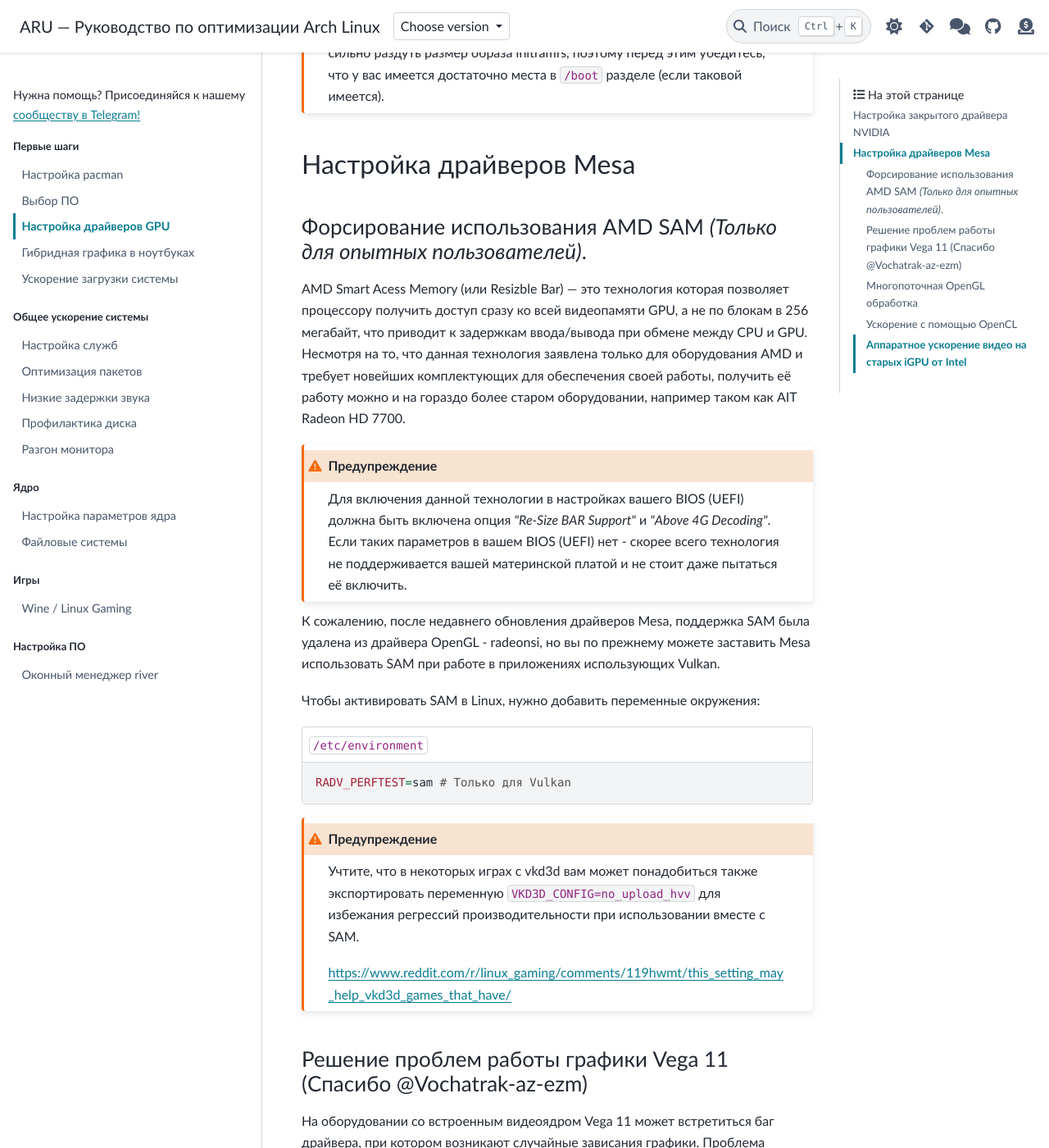
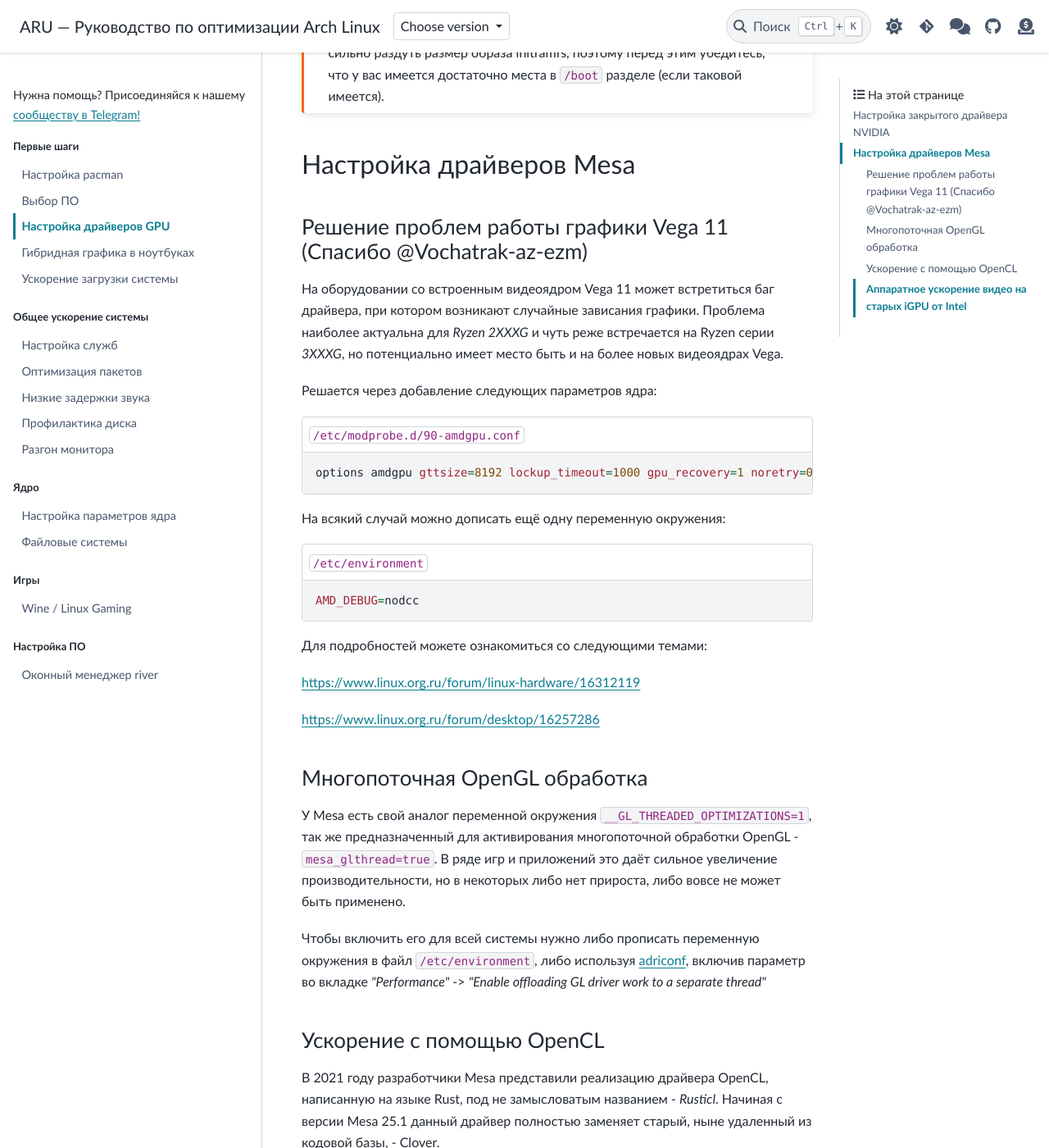
Before and after one commit to ventureoo/ARU, a Sphinx documentation site: the page built from docs/source/drivers.rst, in a window 1280 px wide and 1400 px high, scrolled down 4730 px. Shown: the whole window at 82% size. Built offline with Sphinx 7.4.7 and the PyData theme 0.15.4, drawn with Linux system fonts in a browser that asks for light colours.

Commit message:
first-steps/drivers: Remove forcing SAM on RADV
SAM should already work by default under certain circumstances,
otherwise it may lead to performance degradation, so it should not be
recommended to use this variable.

Signed-off-by: Vasiliy Stelmachenok <ventureo@cachyos.org>

```diff
--- a/docs/source/drivers.rst
+++ b/docs/source/drivers.rst
@@ -238,46 +238,6 @@
 Настройка драйверов Mesa
 =========================
 
-.. index:: amd, sam, bar
-.. _force_amd_sam:
-
---------------------------------------------------------------------------
-Форсирование использования AMD SAM *(Только для опытных пользователей)*.
---------------------------------------------------------------------------
-
-AMD Smart Acess Memory (или Resizble Bar) — это технология которая
-позволяет процессору получить доступ сразу ко всей видеопамяти GPU, а
-не по блокам в 256 мегабайт, что приводит к задержкам ввода/вывода при
-обмене между CPU и GPU. Несмотря на то, что данная технология заявлена
-только для оборудования AMD и требует новейших комплектующих для
-обеспечения своей работы, получить её работу можно и на гораздо более
-старом оборудовании, например таком как AIT Radeon HD 7700.
-
-.. warning:: Для включения данной технологии в настройках вашего BIOS
-   (UEFI) должна быть включена опция *"Re-Size BAR Support"* и *"Above
-   4G Decoding"*. Если таких параметров в вашем BIOS (UEFI) нет -
-   скорее всего технология не поддерживается вашей материнской платой
-   и не стоит даже пытаться её включить.
-
-К сожалению, после недавнего обновления драйверов Mesa, поддержка SAM
-была удалена из драйвера OpenGL - radeonsi, но вы по прежнему можете
-заставить Mesa использовать SAM при работе в приложениях использующих
-Vulkan.
-
-Чтобы активировать SAM в Linux, нужно добавить переменные окружения:
-
-.. code-block:: shell
-   :caption: ``/etc/environment``
-
-   RADV_PERFTEST=sam # Только для Vulkan
-
-.. warning:: Учтите, что в некоторых играх с vkd3d вам может
-   понадобиться также экспортировать переменную
-   ``VKD3D_CONFIG=no_upload_hvv`` для избежания регрессий
-   производительности при использовании вместе с SAM.
-
-   https://www.reddit.com/r/linux_gaming/comments/119hwmt/this_setting_may_help_vkd3d_games_that_have/
-
 .. index:: amd, tweaks
 .. _bug_solution_for_vega:
 
```
